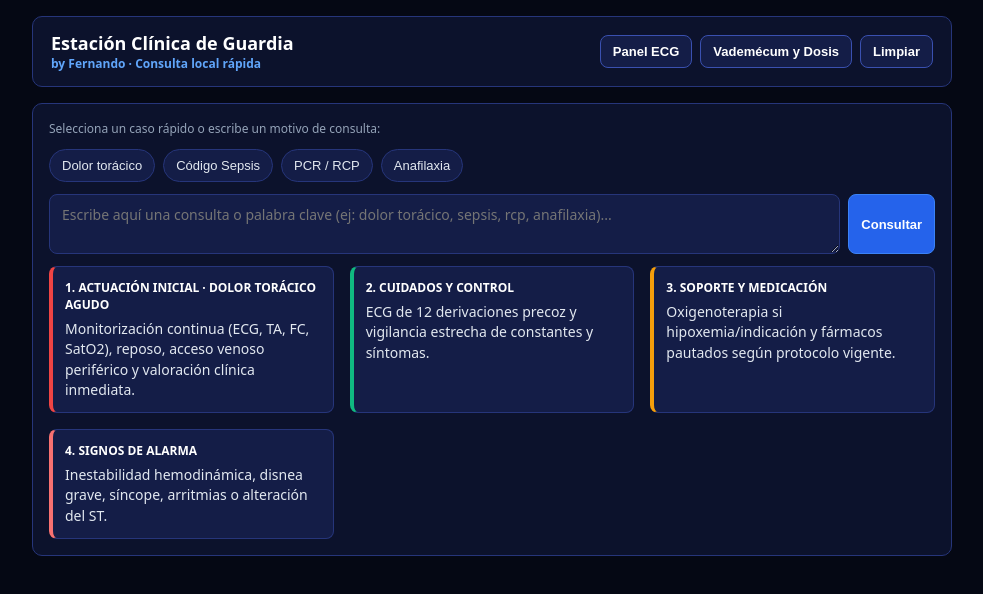
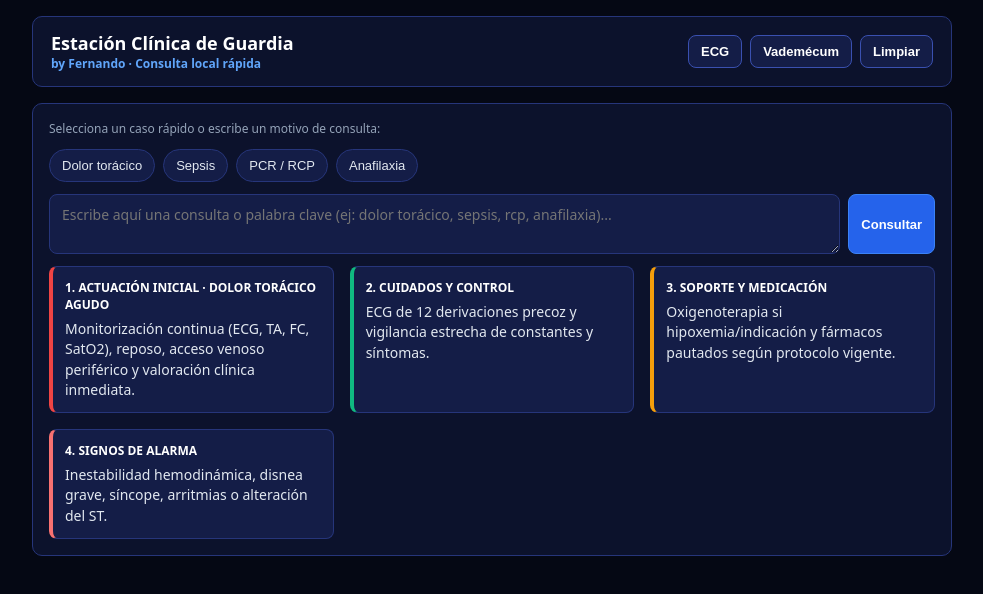
Before and after one commit to 1978fma-source/asistente-enfermero, a plain HTML site: page index.html in a window 1280 px wide. Shown: the whole page, without its empty margins (148-1131 px from the left). Drawn offline with Linux system fonts and the light colour scheme.

Commit message:
Update index.html

```diff
--- a/index.html
+++ b/index.html
@@ -115,8 +115,8 @@
       <div class="sub">by Fernando · Consulta local rápida</div>
     </div>
     <div class="row">
-      <button class="btn" onclick="toggleBox('ecg-box')">Panel ECG</button>
-      <button class="btn" onclick="toggleBox('vade-box')">Vademécum y Dosis</button>
+      <button class="btn" onclick="toggleBox('ecg-box')">ECG</button>
+      <button class="btn" onclick="toggleBox('vade-box')">Vademécum</button>
       <button class="btn" onclick="limpiarSalida()">Limpiar</button>
     </div>
   </header>
@@ -125,7 +125,7 @@
     <div class="muted">Selecciona un caso rápido o escribe un motivo de consulta:</div>
     <div class="chips">
       <button class="chip" onclick="mostrarCaso('torax')">Dolor torácico</button>
-      <button class="chip" onclick="mostrarCaso('sepsis')">Código Sepsis</button>
+      <button class="chip" onclick="mostrarCaso('sepsis')">Sepsis</button>
       <button class="chip" onclick="mostrarCaso('rcp')">PCR / RCP</button>
       <button class="chip" onclick="mostrarCaso('anafilaxia')">Anafilaxia</button>
     </div>
```
